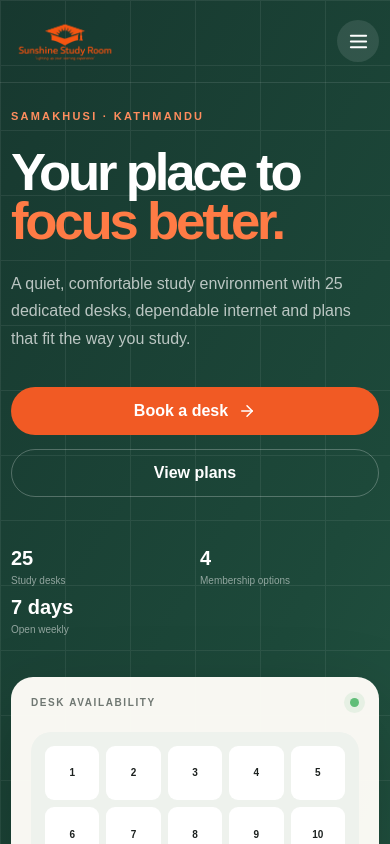
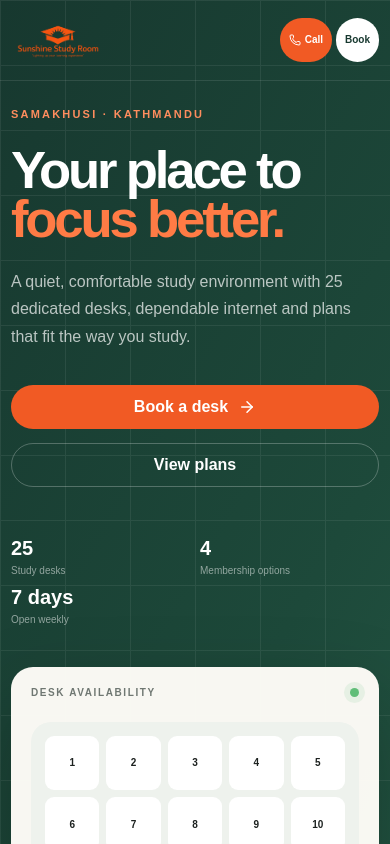
Before and after one commit to NibbsMate/sunshine-study-room-website, a Next.js app: page / in a window 390 px wide. Shown: the top 844 px of the page. Built offline with nearby package versions, Linux system fonts and the light colour scheme.

Commit message:
Update website

```diff
--- a/app/globals.css
+++ b/app/globals.css
@@ -99,7 +99,9 @@ a {
 .site-header {
   position: absolute;
 
-  inset: 0 0 auto;
+  top: 0;
+  left: 0;
+  right: 0;
 
   z-index: 50;
 
@@ -138,6 +140,8 @@ a {
 
   height: 78px;
 
+  display: block;
+
   object-fit: contain;
 
   object-position: left center;
@@ -179,6 +183,7 @@ a {
   bottom: -8px;
 
   width: 100%;
+
   height: 2px;
 
   background: var(--orange);
@@ -214,6 +219,7 @@ a {
   display: inline-flex;
 
   align-items: center;
+
   justify-content: center;
 
   gap: 7px;
@@ -227,6 +233,8 @@ a {
   line-height: 1;
 
   white-space: nowrap;
+
+  flex-shrink: 0;
 
   transition:
     transform 0.25s ease,
@@ -263,56 +271,12 @@ a {
   box-shadow: 0 12px 28px rgba(0, 0, 0, 0.15);
 }
 
-.mobile-menu-button {
+.desktop-button-text {
+  display: inline;
+}
+
+.mobile-button-text {
   display: none;
-
-  width: 44px;
-  height: 44px;
-
-  align-items: center;
-  justify-content: center;
-
-  padding: 0;
-
-  border-radius: 50%;
-
-  background: rgba(255, 255, 255, 0.1);
-
-  color: white;
-
-  cursor: pointer;
-}
-
-.mobile-nav {
-  display: none;
-}
-
-.mobile-call-button,
-.mobile-book-button {
-  min-height: 50px;
-
-  display: flex;
-
-  align-items: center;
-  justify-content: center;
-
-  gap: 8px;
-
-  border-radius: 999px;
-
-  font-weight: 900;
-}
-
-.mobile-call-button {
-  background: var(--orange);
-
-  color: white;
-}
-
-.mobile-book-button {
-  background: var(--green);
-
-  color: white;
 }
 
 /* =====================================================
@@ -441,6 +405,7 @@ a {
   display: inline-flex;
 
   align-items: center;
+
   justify-content: center;
 
   gap: 10px;
@@ -1520,6 +1485,7 @@ a {
   display: flex;
 
   align-items: center;
+
   justify-content: center;
 
   gap: 8px;
@@ -1881,7 +1847,7 @@ a {
 }
 
 /* =====================================================
-   LARGE LAPTOPS
+   LARGE LAPTOP
 ===================================================== */
 
 @media (max-width: 1200px) {
@@ -1891,23 +1857,23 @@ a {
 
   .nav {
     grid-template-columns:
-      230px
-      minmax(280px, 1fr)
+      220px
+      minmax(250px, 1fr)
       auto;
 
-    gap: 16px;
+    gap: 14px;
   }
 
   .brand-link {
-    width: 220px;
+    width: 210px;
   }
 
   .site-logo {
-    width: 220px;
+    width: 210px;
   }
 
   .desktop-nav {
-    gap: 18px;
+    gap: 17px;
 
     font-size: 13px;
   }
@@ -1924,55 +1890,37 @@ a {
 }
 
 /* =====================================================
-   SMALL LAPTOP / LANDSCAPE TABLET
+   TABLETS / SMALL LAPTOP
 ===================================================== */
 
 @media (max-width: 1024px) {
-  .desktop-nav,
+  .nav {
+    grid-template-columns:
+      200px
+      1fr
+      auto;
+
+    gap: 12px;
+  }
+
+  .brand-link {
+    width: 190px;
+  }
+
+  .site-logo {
+    width: 190px;
+
+    height: 65px;
+  }
+
+  .desktop-nav {
+    display: none;
+  }
+
   .nav-actions {
-    display: none;
-  }
-
-  .nav {
-    grid-template-columns: 1fr auto;
-  }
-
-  .mobile-menu-button {
-    display: flex;
+    grid-column: 3;
 
     justify-self: end;
-  }
-
-  .mobile-nav {
-    display: grid;
-
-    padding: 20px max(24px, calc((100vw - 1180px) / 2));
-
-    background: white;
-
-    color: var(--green);
-
-    gap: 8px;
-
-    box-shadow: 0 18px 45px rgba(0, 0, 0, 0.12);
-  }
-
-  .mobile-nav > a:not(.mobile-call-button):not(.mobile-book-button) {
-    min-height: 44px;
-
-    padding: 0 8px;
-
-    display: flex;
-
-    align-items: center;
-
-    border-bottom: 1px solid rgba(23, 56, 47, 0.08);
-
-    font-weight: 700;
-  }
-
-  .mobile-call-button {
-    margin-top: 8px;
   }
 
   .home-hero {
@@ -1982,7 +1930,7 @@ a {
   .home-hero-layout {
     min-height: auto;
 
-    padding-top: 160px;
+    padding-top: 155px;
     padding-bottom: 100px;
 
     grid-template-columns: 1fr;
@@ -2046,7 +1994,7 @@ a {
 }
 
 /* =====================================================
-   TABLETS
+   TABLET
 ===================================================== */
 
 @media (max-width: 768px) {
@@ -2059,12 +2007,33 @@ a {
   }
 
   .brand-link {
-    width: 210px;
+    width: 170px;
   }
 
   .site-logo {
-    width: 210px;
-    height: 68px;
+    width: 170px;
+
+    height: 60px;
+  }
+
+  .nav-actions {
+    gap: 7px;
+  }
+
+  .nav-cta {
+    min-height: 43px;
+
+    padding: 0 13px;
+
+    font-size: 12px;
+  }
+
+  .desktop-button-text {
+    display: none;
+  }
+
+  .mobile-button-text {
+    display: inline;
   }
 
   .home-hero-layout {
@@ -2151,25 +2120,59 @@ a {
   }
 
   .nav {
-    min-height: 82px;
+    min-height: 84px;
+
+    display: flex;
+
+    align-items: center;
+
+    justify-content: space-between;
+
+    gap: 7px;
   }
 
   .brand-link {
-    width: 185px;
+    width: 138px;
+
+    flex: 0 1 138px;
+
+    min-width: 0;
   }
 
   .site-logo {
-    width: 185px;
-    height: 58px;
-  }
-
-  .mobile-menu-button {
-    width: 42px;
-    height: 42px;
-  }
-
-  .mobile-nav {
-    padding: 18px 14px 22px;
+    width: 138px;
+
+    height: 54px;
+  }
+
+  .nav-actions {
+    margin-left: auto;
+
+    display: flex;
+
+    align-items: center;
+
+    gap: 6px;
+
+    flex-shrink: 0;
+  }
+
+  .nav-cta {
+    min-height: 42px;
+
+    padding: 0 12px;
+
+    gap: 5px;
+
+    font-size: 11px;
+  }
+
+  .nav-phone-icon {
+    width: 13px;
+
+    height: 13px;
+
+    flex-shrink: 0;
   }
 
   .home-hero-layout {
@@ -2350,7 +2353,7 @@ a {
 }
 
 /* =====================================================
-   SMALL PHONES
+   SMALL PHONE
 ===================================================== */
 
 @media (max-width: 420px) {
@@ -2358,17 +2361,46 @@ a {
     --page-padding: 22px;
   }
 
+  .nav {
+    min-height: 80px;
+
+    gap: 4px;
+  }
+
   .brand-link {
-    width: 165px;
+    width: 112px;
+
+    flex-basis: 112px;
   }
 
   .site-logo {
-    width: 165px;
-    height: 54px;
+    width: 112px;
+
+    height: 47px;
+  }
+
+  .nav-actions {
+    gap: 4px;
+  }
+
+  .nav-cta {
+    min-height: 39px;
+
+    padding: 0 9px;
+
+    font-size: 10px;
+
+    gap: 4px;
+  }
+
+  .nav-phone-icon {
+    width: 12px;
+
+    height: 12px;
   }
 
   .home-hero-layout {
-    padding-top: 110px;
+    padding-top: 108px;
   }
 
   .home-hero h1,
@@ -2425,7 +2457,7 @@ a {
 }
 
 /* =====================================================
-   VERY SMALL DEVICES
+   VERY SMALL PHONE
 ===================================================== */
 
 @media (max-width: 350px) {
@@ -2434,11 +2466,33 @@ a {
   }
 
   .brand-link {
-    width: 145px;
+    width: 92px;
+
+    flex-basis: 92px;
   }
 
   .site-logo {
-    width: 145px;
+    width: 92px;
+
+    height: 42px;
+  }
+
+  .nav-actions {
+    gap: 3px;
+  }
+
+  .nav-cta {
+    min-height: 37px;
+
+    padding: 0 8px;
+
+    font-size: 9px;
+  }
+
+  .nav-phone-icon {
+    width: 11px;
+
+    height: 11px;
   }
 
   .home-hero h1,
@@ -2502,7 +2556,7 @@ a {
   .nav-cta,
   .location-actions a,
   .submit-booking-btn {
-    min-height: 48px;
+    min-height: 44px;
   }
 }
 
--- a/components/Navbar.tsx
+++ b/components/Navbar.tsx
@@ -2,18 +2,16 @@
 
 import Image from "next/image";
 import Link from "next/link";
-import { Menu, Phone, X } from "lucide-react";
-import { useState } from "react";
+import { Phone } from "lucide-react";
 
 const PHONE_NUMBER = "9849076796";
 const PHONE_LINK = "tel:+9779849076796";
 
 export default function Navbar() {
-  const [open, setOpen] = useState(false);
-
   return (
     <header className="site-header">
       <div className="shell nav">
+        {/* LOGO */}
         <Link
           href="/"
           className="brand-link"
@@ -30,74 +28,38 @@ export default function Navbar() {
           />
         </Link>
 
+        {/* DESKTOP NAVIGATION */}
         <nav className="desktop-nav">
           <Link href="/">Home</Link>
+
           <Link href="/book">Book a Desk</Link>
+
           <Link href="/plans">Plans</Link>
+
           <Link href="/about">About</Link>
         </nav>
 
+        {/* ALWAYS VISIBLE ACTIONS */}
         <div className="nav-actions">
           <a
             href={PHONE_LINK}
             className="nav-cta call-cta"
             aria-label={`Call Sunshine Study Room at ${PHONE_NUMBER}`}
-            title={`Call ${PHONE_NUMBER}`}
           >
-            <Phone size={15} />
-            Call Now
+            <Phone className="nav-phone-icon" size={15} />
+
+            <span className="desktop-button-text">Call Now</span>
+
+            <span className="mobile-button-text">Call</span>
           </a>
 
           <Link href="/book" className="nav-cta book-cta">
-            Book Now
+            <span className="desktop-button-text">Book Now</span>
+
+            <span className="mobile-button-text">Book</span>
           </Link>
         </div>
-
-        <button
-          className="mobile-menu-button"
-          onClick={() => setOpen((value) => !value)}
-          aria-label="Toggle navigation"
-        >
-          {open ? <X size={23} /> : <Menu size={23} />}
-        </button>
       </div>
-
-      {open && (
-        <div className="mobile-nav">
-          <Link href="/" onClick={() => setOpen(false)}>
-            Home
-          </Link>
-
-          <Link href="/book" onClick={() => setOpen(false)}>
-            Book a Desk
-          </Link>
-
-          <Link href="/plans" onClick={() => setOpen(false)}>
-            Plans
-          </Link>
-
-          <Link href="/about" onClick={() => setOpen(false)}>
-            About
-          </Link>
-
-          <a
-            href={PHONE_LINK}
-            className="mobile-call-button"
-            onClick={() => setOpen(false)}
-          >
-            <Phone size={17} />
-            Call {PHONE_NUMBER}
-          </a>
-
-          <Link
-            href="/book"
-            className="mobile-book-button"
-            onClick={() => setOpen(false)}
-          >
-            Book Now
-          </Link>
-        </div>
-      )}
     </header>
   );
 }
```
